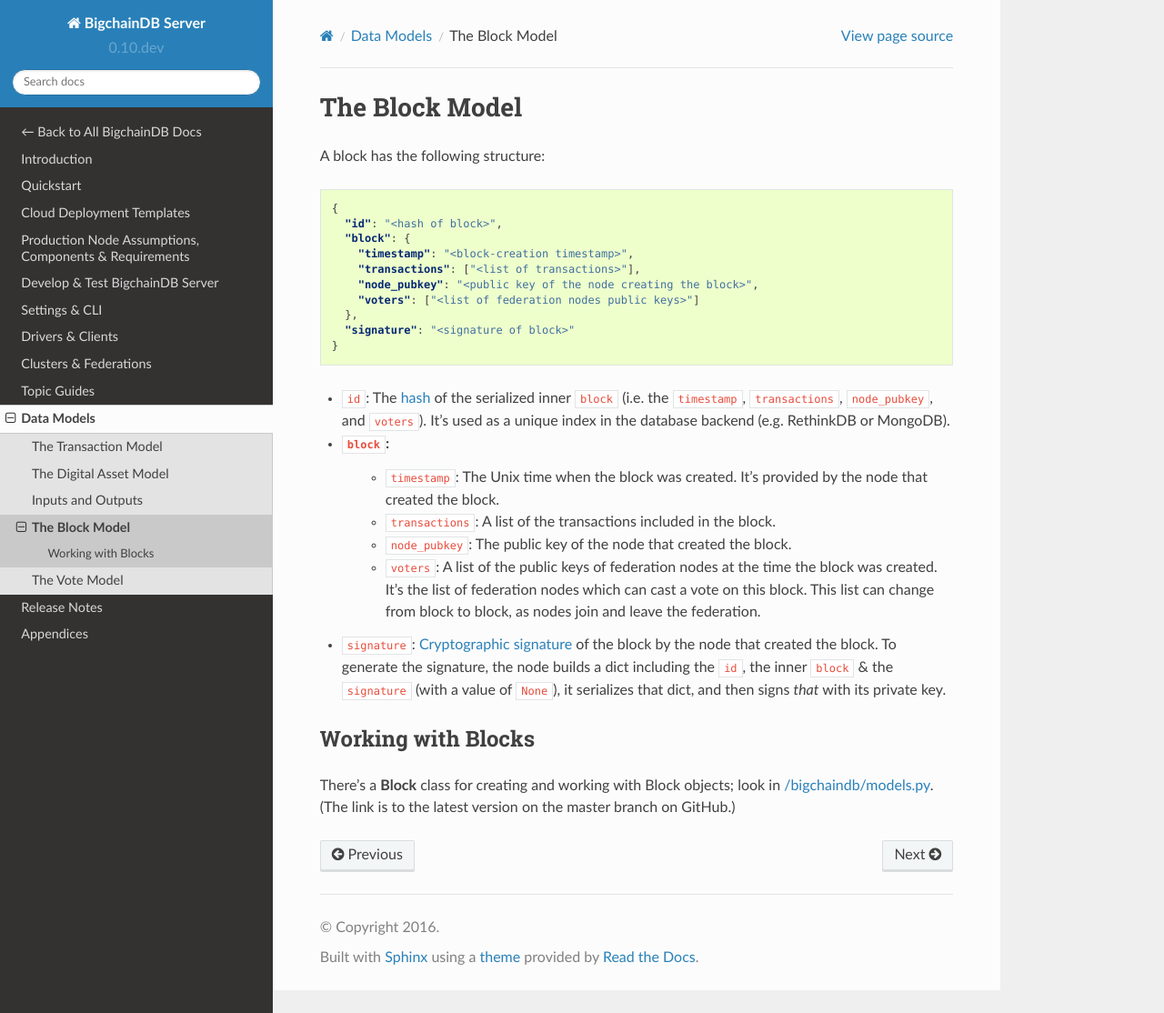
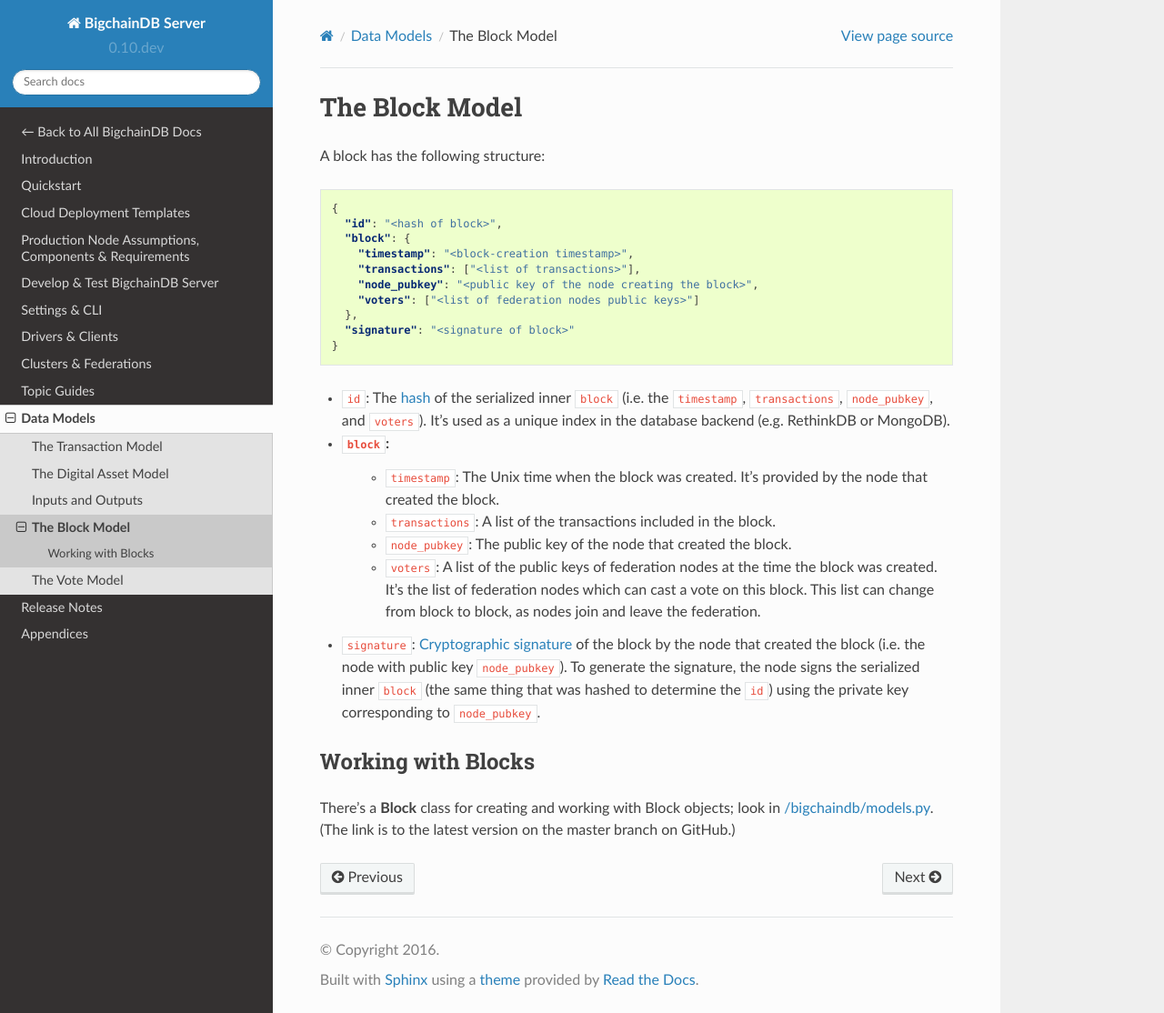
Before and after one commit to bigchaindb/bigchaindb, a Sphinx documentation site: the page built from docs/server/source/data-models/block-model.rst, in a window 1280 px wide and 1114 px high. Shown: the whole window at 91% size. Built offline with Sphinx 7.4.7 and the Read the Docs theme 2.0.0, drawn with Linux system fonts in a browser that asks for light colours; pages that are not in the unit, such as notebooks, are missing from menus.

Commit message:
docs: correction to explanation of block signature calc.

```diff
--- a/docs/server/source/data-models/block-model.rst
+++ b/docs/server/source/data-models/block-model.rst
@@ -27,7 +27,7 @@ A block has the following structure:
       It's the list of federation nodes which can cast a vote on this block.
       This list can change from block to block, as nodes join and leave the federation.
 
-- ``signature``: :ref:`Cryptographic signature <Signature Algorithm and Keys>` of the block by the node that created the block. To generate the signature, the node builds a dict including the ``id``, the inner ``block`` & the ``signature`` (with a value of ``None``), it serializes that dict, and then signs *that* with its private key.
+- ``signature``: :ref:`Cryptographic signature <Signature Algorithm and Keys>` of the block by the node that created the block (i.e. the node with public key ``node_pubkey``). To generate the signature, the node signs the serialized inner ``block`` (the same thing that was hashed to determine the ``id``) using the private key corresponding to ``node_pubkey``.
 
 
 Working with Blocks
```
